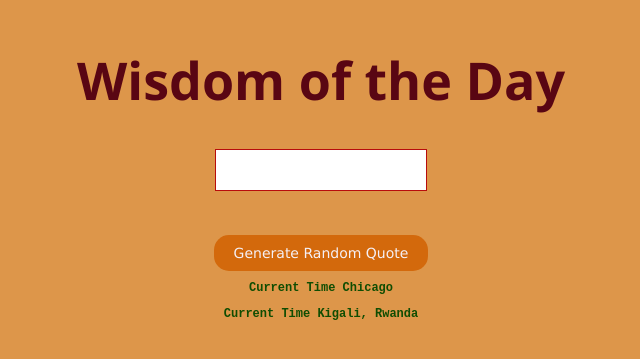
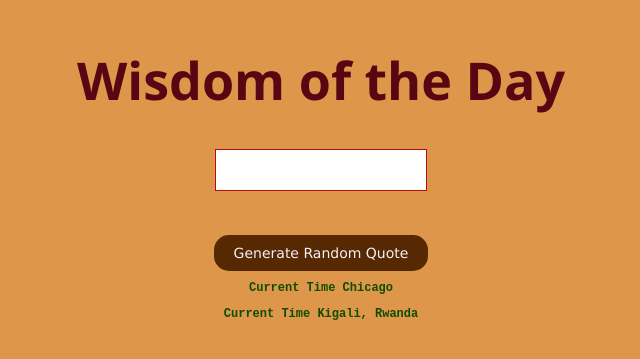
Before and after one commit to Lande21/RandomQuote, a React (Create React App) app: page / in a window 1280 px wide. Shown: the part 229-588 px from the top of the page, without its empty margins (319-959 px from the left). Built offline with nearby package versions, Linux system fonts and the light colour scheme; no server answers.

Commit message:
Newest updates

```diff
--- a/src/quotedisplay.css
+++ b/src/quotedisplay.css
@@ -1,7 +1,7 @@
 /* quoteDisplay.css */
 .button {
     padding: 10px 20px;
-    background-color: rgb(211, 105, 12);
+    background-color: rgb(86, 41, 3);
     border: none;
     border-radius: 15px;
     cursor: pointer;
```
